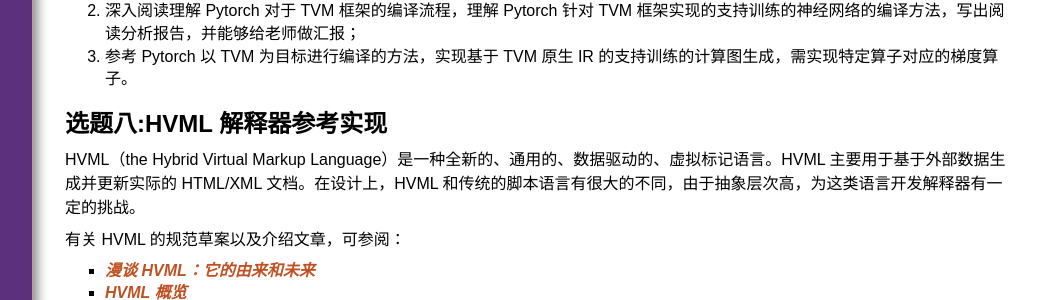
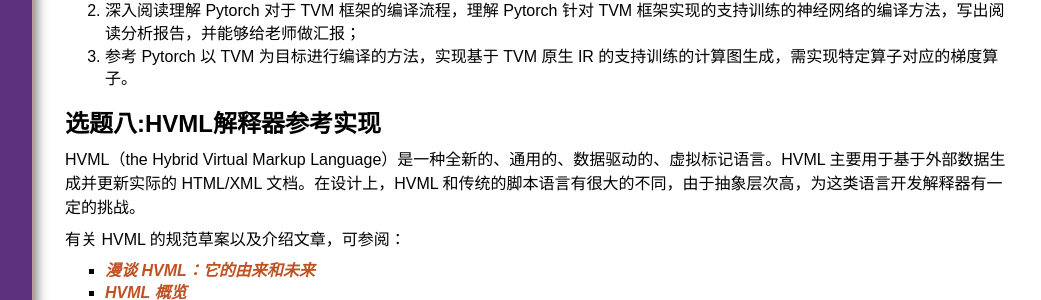
Before and after one commit to chyyuu/compiler_course_info, a Jekyll site: the page built from readinglist.md, in a window 1280 px wide and 900 px high, scrolled down 4035 px. Shown: the part 412-712 px from the top of the window, without its empty margins (234-1275 px from the left). Built offline with Jekyll 4.4.1, drawn with Linux system fonts in a browser that asks for light colours; nearby versions of some CDN libraries; our own code applies the rules of GitHub Pages for plain Markdown files.

```diff
--- a/readinglist.md
+++ b/readinglist.md
@@ -157,7 +157,7 @@ CompCert 编译器[1]是形式化验证的可信编译器的杰出代表。该
 3. 参考 Pytorch 以 TVM 为目标进行编译的方法，实现基于 TVM 原生 IR 的支持训练的计算图生成，需实现特定算子对应的梯度算子。
 
 
-##  选题八:HVML 解释器参考实现
+##  选题八:HVML解释器参考实现
 
 HVML（the Hybrid Virtual Markup Language）是一种全新的、通用的、数据驱动的、虚拟标记语言。HVML 主要用于基于外部数据生成并更新实际的 HTML/XML 文档。在设计上，HVML 和传统的脚本语言有很大的不同，由于抽象层次高，为这类语言开发解释器有一定的挑战。
 
```
